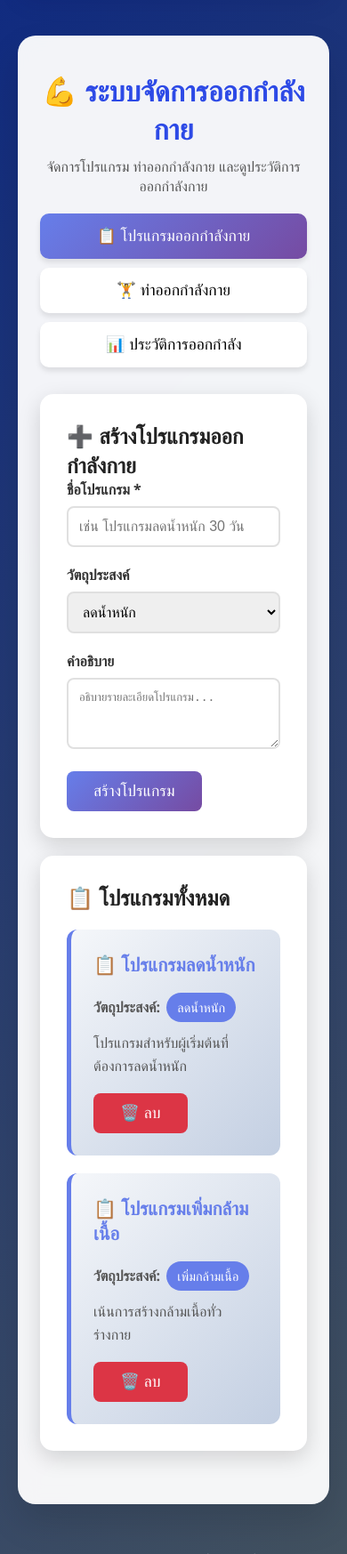
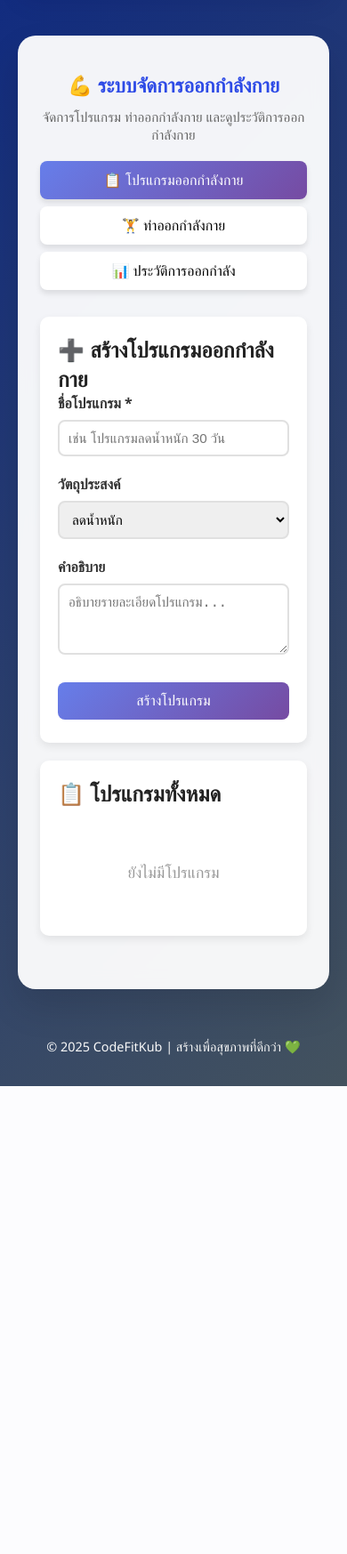
Before and after one commit to Nomu2448/Codefitkub, a Django app: page /profile/ in a window 390 px wide. Shown: the part 131-1878 px from the top of the page at 89% size. After the commit the page ends 1352 px from the top, so only its background shows below. Run offline with Django 5.2, Linux system fonts and the light colour scheme; a user stored in the database is signed in.

Commit message:
up function-profile

```diff
--- a/templates/profile.html
+++ b/templates/profile.html
@@ -163,6 +163,107 @@
         .tab-btn { width: 100%; }
         .item-grid { grid-template-columns: 1fr; }
     }
+
+/* ✅ Animation เวลาเปลี่ยนแท็บ */
+.tab-content {
+    opacity: 0;
+    transform: translateY(15px);
+    transition: all 0.4s ease;
+}
+.tab-content.active {
+    opacity: 1;
+    transform: translateY(0);
+}
+
+/* ✅ ปรับ UI สำหรับมือถือ */
+@media (max-width: 600px) {
+    h1 {
+        font-size: 1.4rem;
+        text-align: center;
+        margin-bottom: 10px;
+    }
+
+    .subtitle {
+        text-align: center;
+        font-size: 0.95rem;
+        color: #666;
+    }
+
+    .nav-tabs {
+        flex-direction: column;
+        gap: 8px;
+    }
+
+    .tab-btn {
+        width: 100%;
+        padding: 12px;
+        font-size: 1rem;
+        border-radius: 8px;
+    }
+
+    .card {
+        padding: 20px;
+        border-radius: 10px;
+        box-shadow: 0 4px 10px rgba(0,0,0,0.08);
+    }
+
+    input, select, textarea {
+        font-size: 0.95rem;
+        padding: 10px;
+    }
+
+    .btn {
+        width: 100%;
+        font-size: 1rem;
+        margin: 6px 0;
+    }
+
+    .item-grid {
+        grid-template-columns: 1fr;
+        gap: 15px;
+    }
+
+    .item-card {
+        padding: 20px;
+        font-size: 0.95rem;
+    }
+
+    .stat-card h3 {
+        font-size: 1.8em;
+    }
+
+    .stat-card p {
+        font-size: 0.9em;
+    }
+
+    .log-item {
+        padding: 15px;
+        font-size: 0.95rem;
+    }
+}
+
+/* ✅ ปุ่มกลับขึ้นบนสุด (เฉพาะมือถือ) */
+#scrollTopBtn {
+    display: none;
+    position: fixed;
+    bottom: 20px;
+    right: 20px;
+    background: linear-gradient(135deg, #667eea 0%, #764ba2 100%);
+    color: white;
+    border: none;
+    border-radius: 50%;
+    width: 50px;
+    height: 50px;
+    font-size: 1.3rem;
+    cursor: pointer;
+    box-shadow: 0 4px 10px rgba(0,0,0,0.2);
+    transition: all 0.3s ease;
+    z-index: 999;
+}
+#scrollTopBtn:hover {
+    transform: scale(1.05);
+}
+
 </style>
 {% endblock %}
 
@@ -296,27 +397,8 @@
         exercises = JSON.parse(localStorage.getItem('exercises') || '[]');
         programs = JSON.parse(localStorage.getItem('programs') || '[]');
         workoutLogs = JSON.parse(localStorage.getItem('workoutLogs') || '[]');
-
-        // ถ้าไม่มีข้อมูล ใส่ข้อมูลตัวอย่าง
-        if(exercises.length === 0) {
-            exercises = [
-                {id: 1, name: 'วิดพื้น', type: 'อก', difficulty: 'เริ่มต้น', description: 'วิดพื้นแบบพื้นฐาน เน้นกล้ามเนื้ออก'},
-                {id: 2, name: 'ซิทอัพ', type: 'หน้าท้อง', difficulty: 'เริ่มต้น', description: 'เสริมสร้างกล้ามเนื้อหน้าท้อง'},
-                {id: 3, name: 'สควอต', type: 'ขา', difficulty: 'ปานกลาง', description: 'เสริมสร้างกล้ามเนื้อขาและสะโพก'},
-                {id: 4, name: 'วิ่งเหยาะ', type: 'คาร์ดิโอ', difficulty: 'เริ่มต้น', description: 'วิ่งเหยาะที่จุดเพื่อเพิ่มอัตราการเต้นของหัวใจ'},
-                {id: 5, name: 'ดัมเบลเคิร์ล', type: 'แขน', difficulty: 'ปานกลาง', description: 'ยกกล้ามเนื้อ biceps ด้วยดัมเบล'}
-            ];
-            localStorage.setItem('exercises', JSON.stringify(exercises));
         }
 
-        if(programs.length === 0) {
-            programs = [
-                {id: 1, name: 'โปรแกรมลดน้ำหนัก', goal: 'ลดน้ำหนัก', description: 'โปรแกรมสำหรับผู้เริ่มต้นที่ต้องการลดน้ำหนัก'},
-                {id: 2, name: 'โปรแกรมเพิ่มกล้ามเนื้อ', goal: 'เพิ่มกล้ามเนื้อ', description: 'เน้นการสร้างกล้ามเนื้อทั่วร่างกาย'}
-            ];
-            localStorage.setItem('programs', JSON.stringify(programs));
-        }
-    }
 
     function switchTab(tabName) {
         document.querySelectorAll('.tab-content').forEach(tab => tab.classList.remove('active'));
@@ -473,5 +555,33 @@
             alert('ลบบันทึกสำเร็จ! ✅');
         }
     }
+         // ✅ ปุ่มเลื่อนกลับขึ้นบนสุด
+         const scrollTopBtn = document.createElement('button');
+         scrollTopBtn.id = 'scrollTopBtn';
+         scrollTopBtn.innerHTML = '⬆️';
+         document.body.appendChild(scrollTopBtn);
+
+         window.addEventListener('scroll', () => {
+    if (window.scrollY > 400) {
+        scrollTopBtn.style.display = 'block';
+    } else {
+        scrollTopBtn.style.display = 'none';
+    }
+});
+
+         scrollTopBtn.addEventListener('click', () => {
+         window.scrollTo({ top: 0, behavior: 'smooth' });
+});
+
+         // ✅ smooth scroll เมื่อเปลี่ยนแท็บบนมือถือ
+    function switchTab(tabName) {
+    document.querySelectorAll('.tab-content').forEach(tab => tab.classList.remove('active'));
+    document.querySelectorAll('.tab-btn').forEach(btn => btn.classList.remove('active'));
+    document.getElementById(tabName).classList.add('active');
+    event.target.classList.add('active');
+    if(tabName === 'history') showHistory();
+    window.scrollTo({ top: 0, behavior: 'smooth' });
+}
+
 </script>
 {% endblock %}
```
Also changed, not shown: db.sqlite3.
